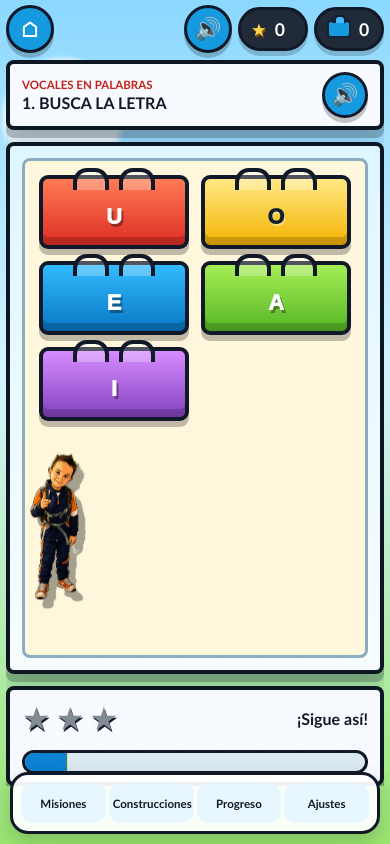
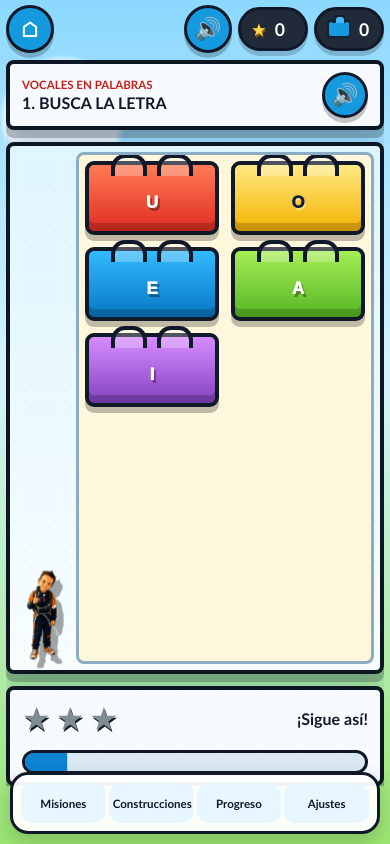
Before and after one commit to evaristosaa/construye-palabras-con-adri, a React (Vite) app: page /#/juego/vocales in a window 390 px wide. Built offline with nearby package versions, Linux system fonts and the light colour scheme.

Commit message:
Subir codigo fuente de la app

```diff
--- a/src/components/GameScreen.jsx
+++ b/src/components/GameScreen.jsx
@@ -31,6 +31,7 @@ export default function GameScreen({ progress, completeGame, completeLevel }) {
   const [feedback, setFeedback] = useState("¡Sigue así!");
   const level = levelsById[levelId] || levelsById.vocales;
   const game = level.games[gameIndex];
+  const hasSideDrawing = game.drawing && game.type !== "imageChoice";
 
   useEffect(() => {
     setSelected("");
@@ -149,7 +150,7 @@ export default function GameScreen({ progress, completeGame, completeLevel }) {
           <MissionBuild step={game.progressBuild || gameIndex + 1} />
         </aside>
 
-        <div className="activity-card">
+        <div className={`activity-card ${hasSideDrawing ? "activity-with-drawing" : ""}`}>
           {game.drawing && !["imageChoice"].includes(game.type) && <Drawing type={game.drawing} />}
 
           {game.type === "choice" && <div className="choice-grid">{game.options.map(renderOption)}</div>}
@@ -203,7 +204,7 @@ export default function GameScreen({ progress, completeGame, completeLevel }) {
           )}
 
           {game.type === "build" && (
-            <>
+            <div className="build-workshop">
               <div className="drop-zone" onDragOver={(event) => event.preventDefault()} onDrop={dropBlock}>
                 {built.length ? built.join("") : "Toca los bloques en orden"}
               </div>
@@ -219,7 +220,7 @@ export default function GameScreen({ progress, completeGame, completeLevel }) {
                   </Brick>
                 ))}
               </div>
-            </>
+            </div>
           )}
 
           {game.type === "finalChoice" && (
--- a/src/styles/app.css
+++ b/src/styles/app.css
@@ -1595,6 +1595,34 @@ body {
   max-height: 100%;
   padding: 14px;
   overflow: hidden;
+}
+
+.activity-card.activity-with-drawing {
+  grid-template-columns: minmax(108px, 152px) minmax(0, 1fr);
+  grid-template-rows: minmax(0, 1fr);
+  align-items: center;
+  align-content: stretch;
+  gap: 12px;
+}
+
+.activity-card.activity-with-drawing > .drawing {
+  grid-column: 1;
+  grid-row: 1;
+  width: min(132px, 12vw);
+  height: min(118px, 18vh);
+}
+
+.activity-card.activity-with-drawing > :not(.drawing) {
+  grid-column: 2;
+  grid-row: 1;
+  min-height: 0;
+}
+
+.build-workshop {
+  display: grid;
+  gap: 12px;
+  align-content: center;
+  min-height: 0;
 }
 
 .brick {
@@ -1877,6 +1905,24 @@ body {
     margin-left: 0;
   }
 
+  .activity-card.activity-with-drawing {
+    grid-template-columns: 1fr;
+    grid-template-rows: auto minmax(0, 1fr);
+    gap: 6px;
+  }
+
+  .activity-card.activity-with-drawing > .drawing {
+    grid-column: 1;
+    grid-row: 1;
+    width: 76px;
+    height: 62px;
+  }
+
+  .activity-card.activity-with-drawing > :not(.drawing) {
+    grid-column: 1;
+    grid-row: 2;
+  }
+
   .game-stage > .adri {
     display: flex;
     position: absolute;
@@ -2626,6 +2672,16 @@ body {
     grid-template-columns: minmax(100px, 0.32fr) 1fr;
   }
 
+  .game-stage .activity-card {
+    margin-left: 0;
+  }
+
+  .game-stage .brick {
+    padding-right: 6px;
+    padding-left: 6px;
+    font-size: clamp(1.05rem, 3.4vw, 1.65rem);
+  }
+
   .adri-side .adri-frame {
     width: min(160px, 30vw);
     height: min(250px, 38vh);
@@ -2820,12 +2876,18 @@ body {
 }
 
 @media (max-width: 520px) {
+  .game-stage {
+    grid-template-columns: 56px minmax(0, 1fr);
+    gap: 4px;
+    padding: 6px;
+  }
+
   .game-companion {
-    position: absolute;
-    left: 4px;
-    bottom: 64px;
-    display: block;
-    z-index: 3;
+    position: static;
+    display: flex;
+    align-items: end;
+    align-self: stretch;
+    justify-content: center;
     pointer-events: none;
   }
 
@@ -2844,6 +2906,11 @@ body {
   .mission-screen > .adri-side .adri-frame {
     width: min(88px, 24vw);
     height: min(160px, 25vh);
+  }
+
+  .game-companion .adri-frame {
+    width: 54px;
+    height: 118px;
   }
 
   .game-companion .mission-build,
@@ -2870,4 +2937,9 @@ body {
     bottom: 10px;
     height: auto;
   }
-}
+
+  .game-stage .activity-card {
+    grid-column: 2;
+    padding: 6px;
+  }
+}
```
Also changed, not shown: scripts/publish-source-api.mjs (+2 -5 lines).
